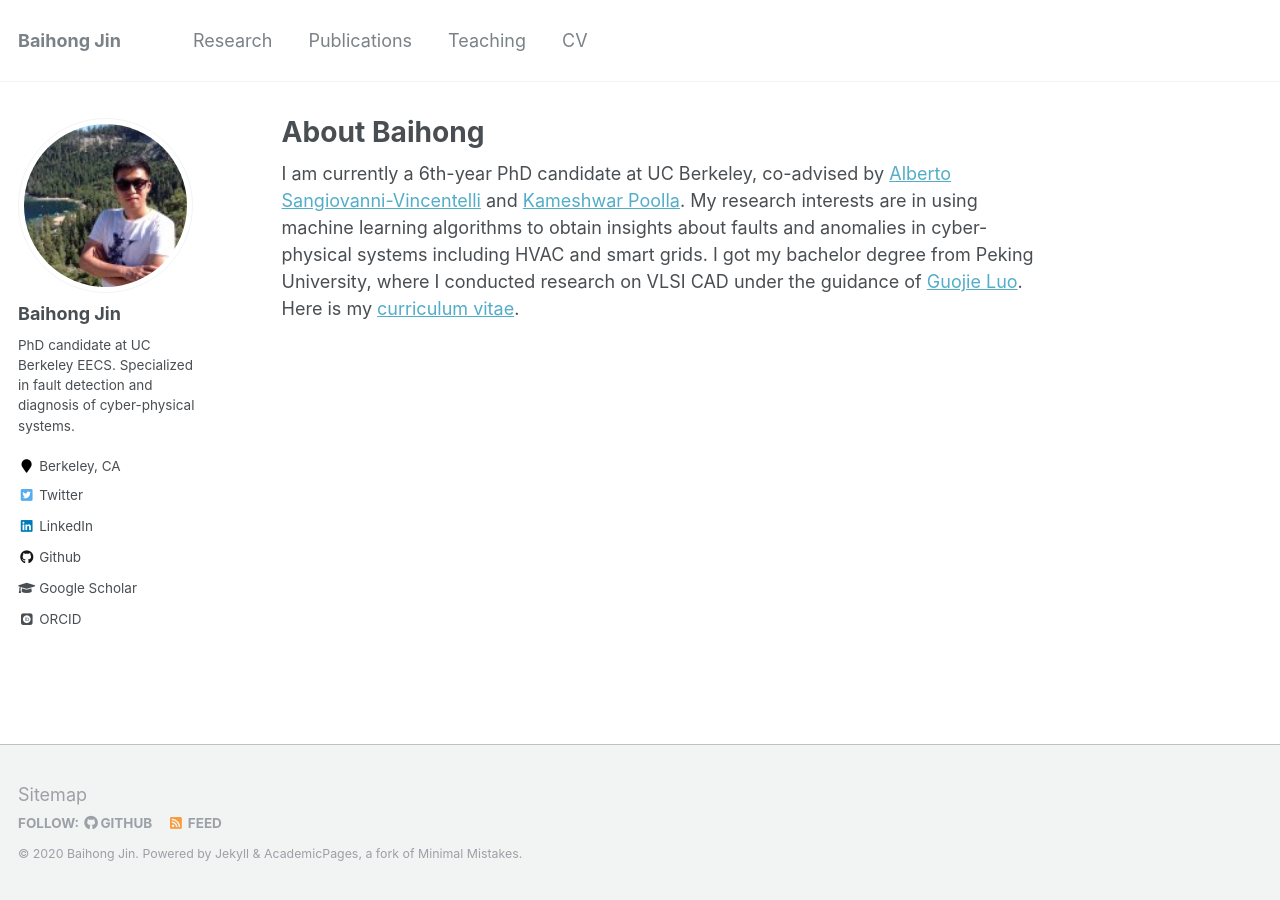
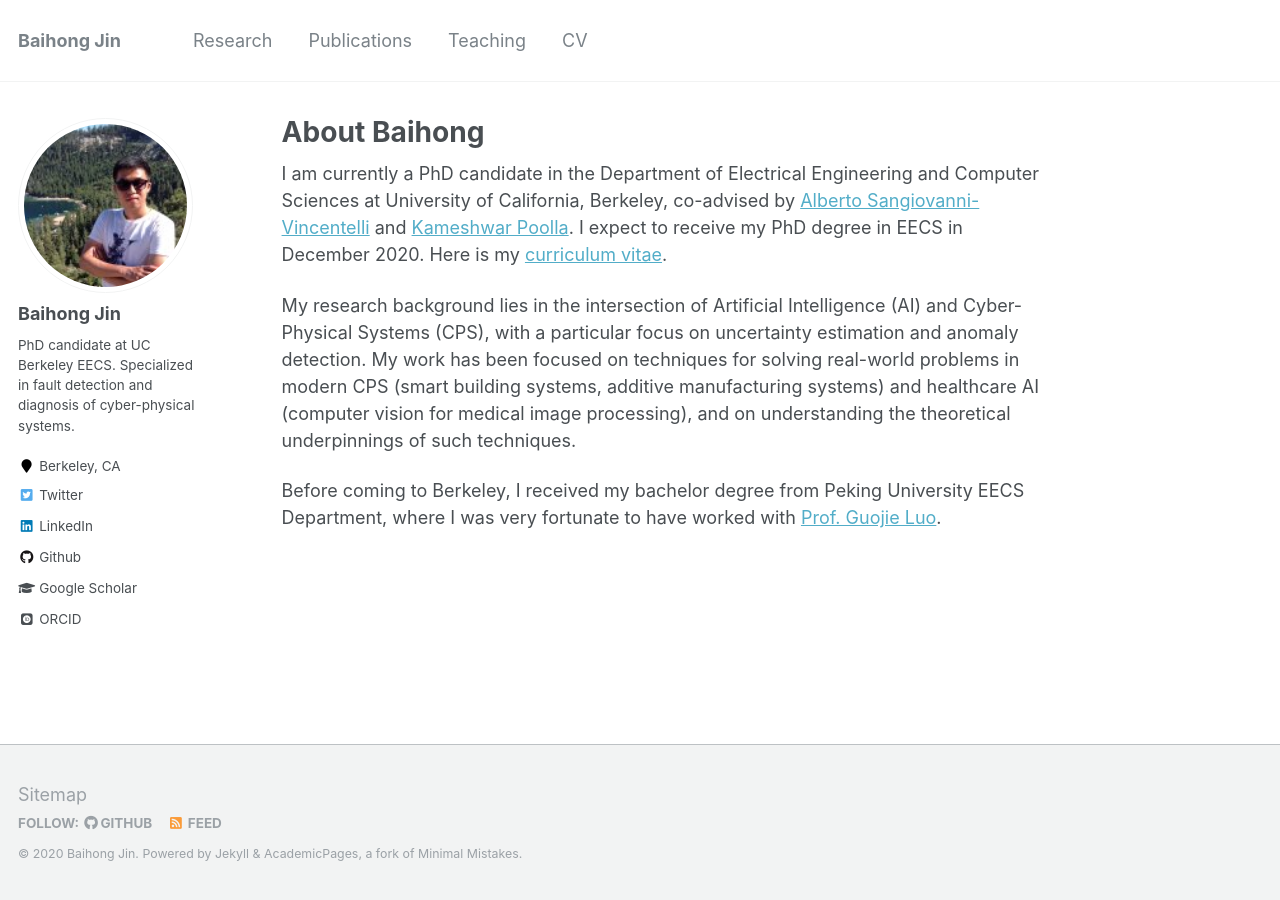
Before and after one commit to ai-cps/ai-cps, a Jekyll site: the page built from _pages/about.md, in a window 1280 px wide. Built offline with Jekyll 4.4.1, drawn with Linux system fonts in a browser that asks for light colours; some web fonts are replaced.

Commit message:
updated homepage

```diff
--- a/_pages/about.md
+++ b/_pages/about.md
@@ -8,4 +8,8 @@ redirect_from:
   - /about.html
 ---
 
-I am currently a 6th-year PhD candidate at UC Berkeley, co-advised by [Alberto Sangiovanni-Vincentelli](http://people.eecs.berkeley.edu/~alberto/) and [Kameshwar Poolla](https://www2.eecs.berkeley.edu/Faculty/Homepages/poolla.html). My research interests are in using machine learning algorithms to obtain insights about faults and anomalies in cyber-physical systems including HVAC and smart grids. I got my bachelor degree from Peking University, where I conducted research on VLSI CAD under the guidance of [Guojie Luo](https://ceca.pku.edu.cn/en/people_/faculty_/guojie_luo/index.htm). Here is my [curriculum vitae](https://docs.google.com/document/d/1--sPusICOCAQSRQ7OkQZnFj1tBwII08jhoWNpSgzn-0/edit?usp=sharing).
+I am currently a PhD candidate in the Department of Electrical Engineering and Computer Sciences at University of California, Berkeley, co-advised by [Alberto Sangiovanni-Vincentelli](http://people.eecs.berkeley.edu/~alberto/) and [Kameshwar Poolla](https://www2.eecs.berkeley.edu/Faculty/Homepages/poolla.html). I expect to receive my PhD degree in EECS in December 2020. Here is my [curriculum vitae](https://docs.google.com/document/d/1--sPusICOCAQSRQ7OkQZnFj1tBwII08jhoWNpSgzn-0/edit?usp=sharing).
+
+My research background lies in the intersection of Artificial Intelligence (AI) and Cyber-Physical Systems (CPS), with a particular focus on uncertainty estimation and anomaly detection. My work has been focused on techniques for solving real-world problems in modern CPS (smart building systems, additive manufacturing systems) and healthcare AI (computer vision for medical image processing), and on understanding the theoretical underpinnings of such techniques.
+
+Before coming to Berkeley, I received my bachelor degree from Peking University EECS Department, where I was very fortunate to have worked with [Prof. Guojie Luo](https://ceca.pku.edu.cn/en/people_/faculty_/guojie_luo/index.htm).
```
